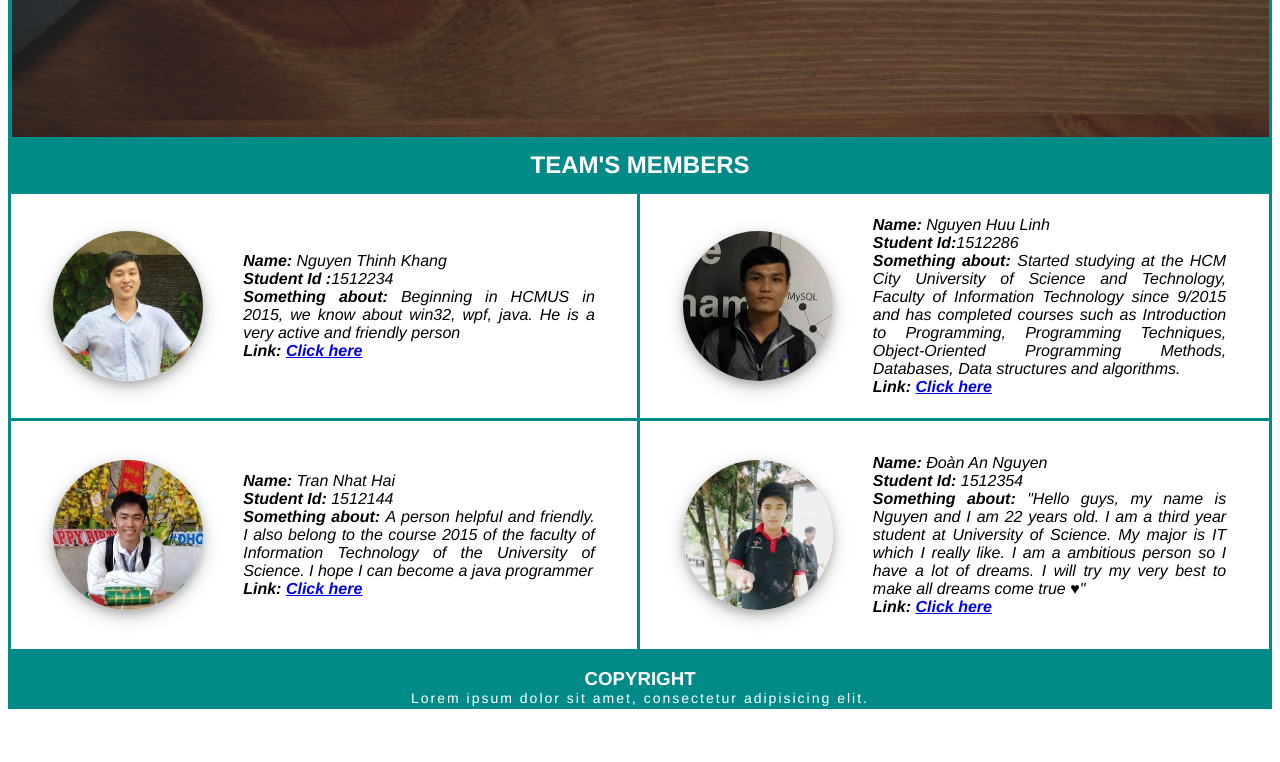
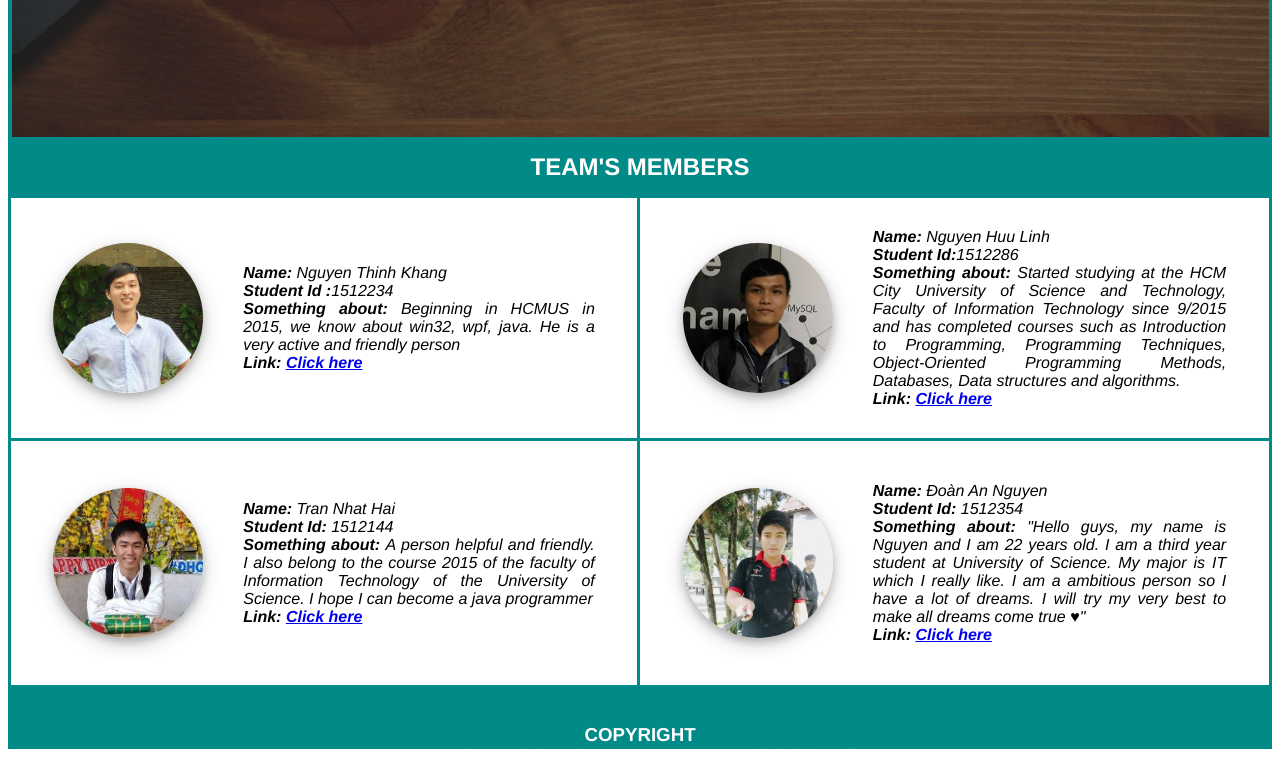
Before and after one commit to NguyenHuuLinh/Web-CT4, a plain HTML site: page index.html in a window 1280 px wide. Shown: the part 642-1404 px from the top of the page. Before the commit the page ends 1359 px from the top, so only its background shows below. Drawn offline with Linux system fonts and the light colour scheme.

Commit message:
fix something

```diff
--- a/style.css
+++ b/style.css
@@ -113,7 +113,7 @@ body{
 		box-shadow: 0 4px 8px 0 rgba(0, 0, 0, 0.2), 0 6px 20px 0 rgba(0, 0, 0, 0.19);
 	}
 	.footer{
-		pdding: 20px 0;
+		padding: 20px 0;
 		grid-area: 3 / 1 / span 1/ span 2;
 		background-color: #008B89;
 	}
```
Also changed, not shown: 1 other file.
